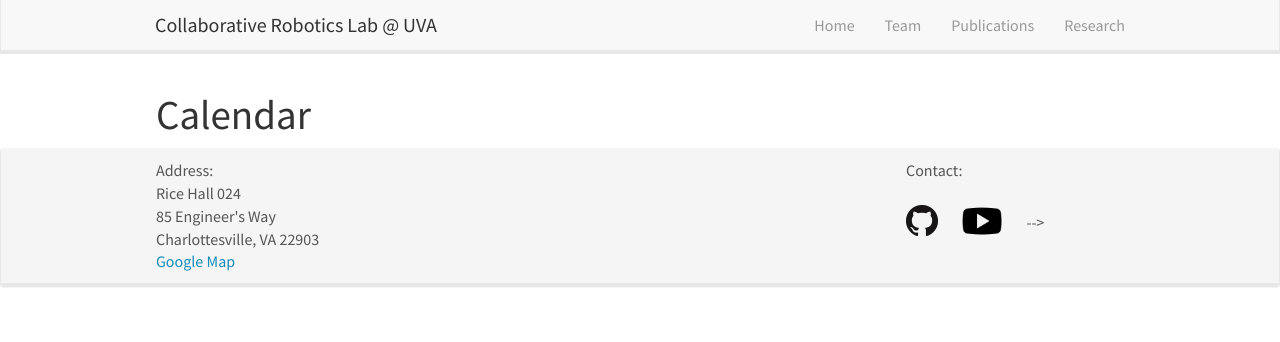
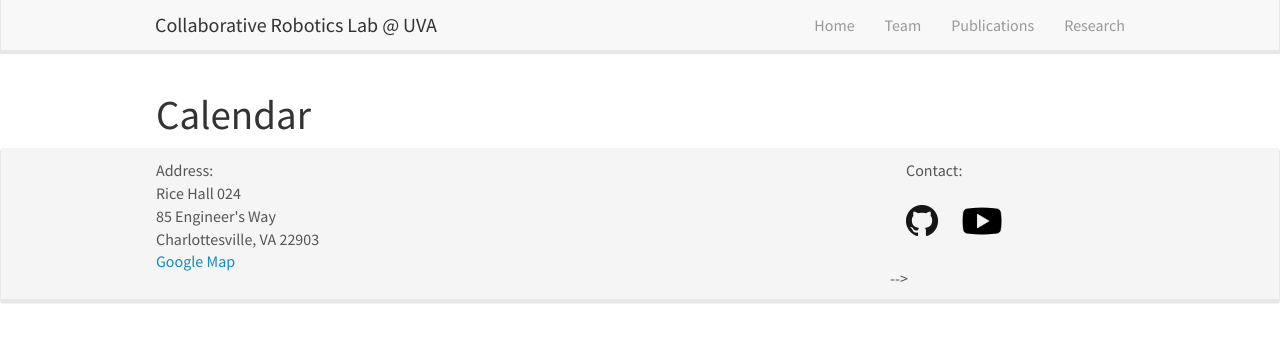
Before and after one commit to collaborative-robotics-lab-at-uva/collaborative-robotics-lab-at-uva.github.io, a Jekyll site: the page built from _pages/mini_lecture_series.md, in a window 1280 px wide. Shown: the top 342 px of the page. Built offline with Jekyll 4.4.1, drawn with Linux system fonts in a browser that asks for light colours; nearby versions of some CDN libraries.

Commit message:
Update footer.html

```diff
--- a/_includes/footer.html
+++ b/_includes/footer.html
@@ -18,8 +18,8 @@
       Contact: <br />
 		  <a style="text-align:right" href="https://github.com/collaborative-robotics-lab-at-uva" title="Links to projects" target="_blank"><img alt="" src="{{ site.url }}{{ site.baseurl }}/images/footericons/GitHub-Mark-32px.png" /> </a>&nbsp; &nbsp; &nbsp;
       <a href="https://www.youtube.com/channel/UCC00F32F17DbDf8FrIEvnPg" title="Collaborative Robotics Lab on Youtube" target="_blank"><img alt="" src="{{ site.url }}{{ site.baseurl }}/images/footericons/youtube.png", width="20%" /> </a>&nbsp; &nbsp; &nbsp;
-			-->
-		</div>
+
+		</div>-->
 
 
 		</div>
```
